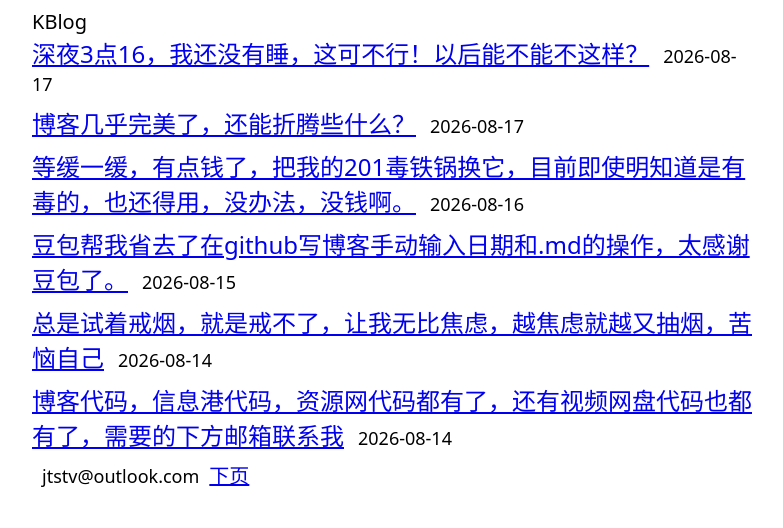
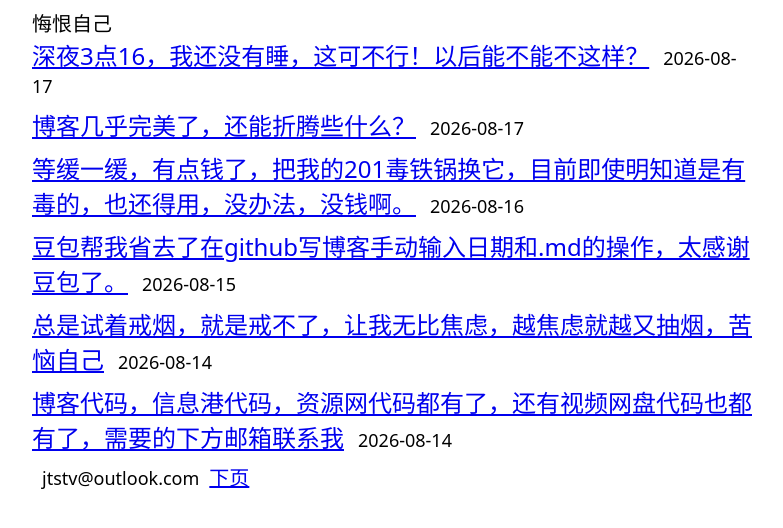
Before and after one commit to JTSTV/Jtstv.github.io, a Jekyll site: the page built from index.html, in a window 1280 px wide. Shown: the top 528 px of the page, without its empty margins (248-1031 px from the left). Built offline with Jekyll 4.4.1, drawn with Linux system fonts in a browser that asks for light colours; the list of posts is cut into pages by our own code.

Commit message:
更新 _config.yml

```diff
--- a/_config.yml
+++ b/_config.yml
@@ -1,6 +1,6 @@
 # --- 核心基础配置 ---
-title: KBlog
-SEOTitle: "KBlog｜个人技术博客，记录生活与技术分享"
+title: 悔恨自己
+SEOTitle: "悔恨自己｜个人技术博客，记录生活与技术分享"
 description: "KBlog 个人独立博客，专注技术笔记、创意内容与经验分享，沉淀日常学习与思考。"
 keywords: "KBlog,blog,个人博客,技术博客,博客,独立博客,github博客"
 baseurl: ""
```
